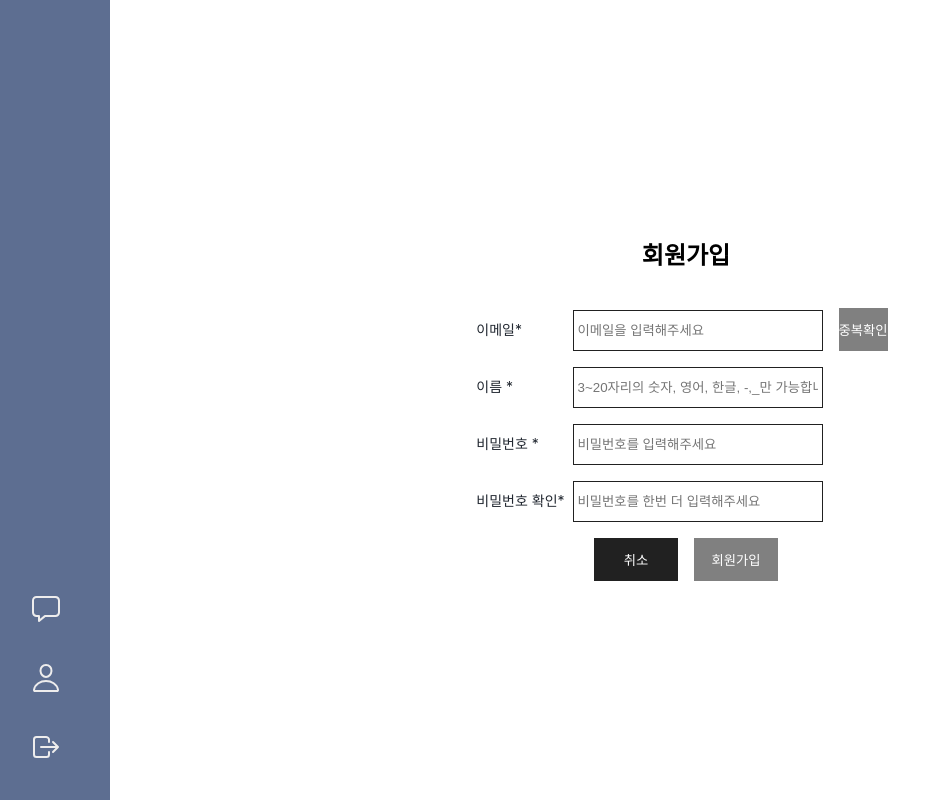
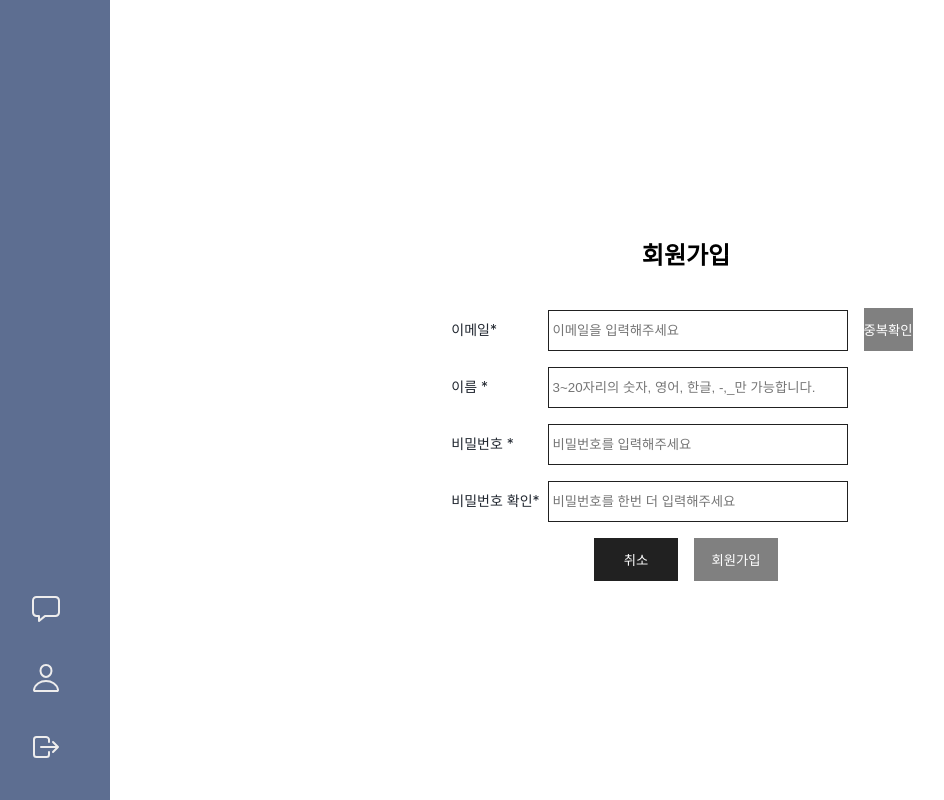
Before and after one commit to greedysiru/gaemangtalk_frontend, a React (Create React App) app: page /signup in a window 1280 px wide. Shown: the whole page, without its empty margins (18-962 px from the left). Built offline with nearby package versions, Linux system fonts and the light colour scheme.

Commit message:
modified username validtion at singup

```diff
--- a/src/pages/Signup.js
+++ b/src/pages/Signup.js
@@ -4,7 +4,12 @@ import styled from 'styled-components';
 import { Button, Text, Wrapper } from '../elements';
 import InputValid from '../elements/InputValid';
 import { userActions } from '../redux/modules/user';
-import { testEmailValid, testPwValid, testRepatNumber } from '../shared/common';
+import {
+  testEmailValid,
+  testPwValid,
+  testRepatNumber,
+  testUsernameValid
+} from '../shared/common';
 
 const Signup = (props) => {
   const dispatch = useDispatch();
@@ -75,10 +80,12 @@ const Signup = (props) => {
   const onChangeUsername = (e) => {
     // validation 색깔 바꾸기 용
     if (!isStartUsernameInput) setIsStartUsernameInput(true);
-    // 영어 숫자 한글 - _ 만 입력가능
-    //e.target.value = e.target.value.replace(/[^가-힣A-Za-z0-9-_]/gi, '');
 
     setUsername(e.target.value);
+
+    // 영어 숫자 한글 - _ 만 입력가능
+    setIsValidUsername(testUsernameValid(e.target.value));
+    //e.target.value = e.target.value.replace(/[^가-힣A-Za-z0-9-_]/gi, '');
 
     // username 길이 체크
     setIsValidUsernameLength(
@@ -268,7 +275,7 @@ const Table = styled.table`
     padding: 0.5rem;
   }
   & td.input {
-    width: 250px;
+    width: 300px;
   }
 `;
 
--- a/src/shared/common.js
+++ b/src/shared/common.js
@@ -1,12 +1,19 @@
-//패스워드 체크 정규식
+//패스워드 형식 체크 정규식
 export const testPwValid = (pw) => {
   const _reg = /^(?=.*[a-zA-Z])((?=.*\d)|(?=.*\W)).{10,}$/;
   return _reg.test(pw) && pw.search(/\s/) == -1 ? true : false;
 };
 
+// 패스워드 동일 숫자 반복 정규식
 export const testRepatNumber = (pw) => {
   const _reg = /(\d)\1\1/;
   return !_reg.test(pw);
+};
+
+// 이름 형식 체크 정규식
+export const testUsernameValid = (email) => {
+  let _reg = /^[a-zA-Z0-9가-힣_-]{3,20}$/i;
+  return _reg.test(email);
 };
 
 //이메일 체크 정규식
```
